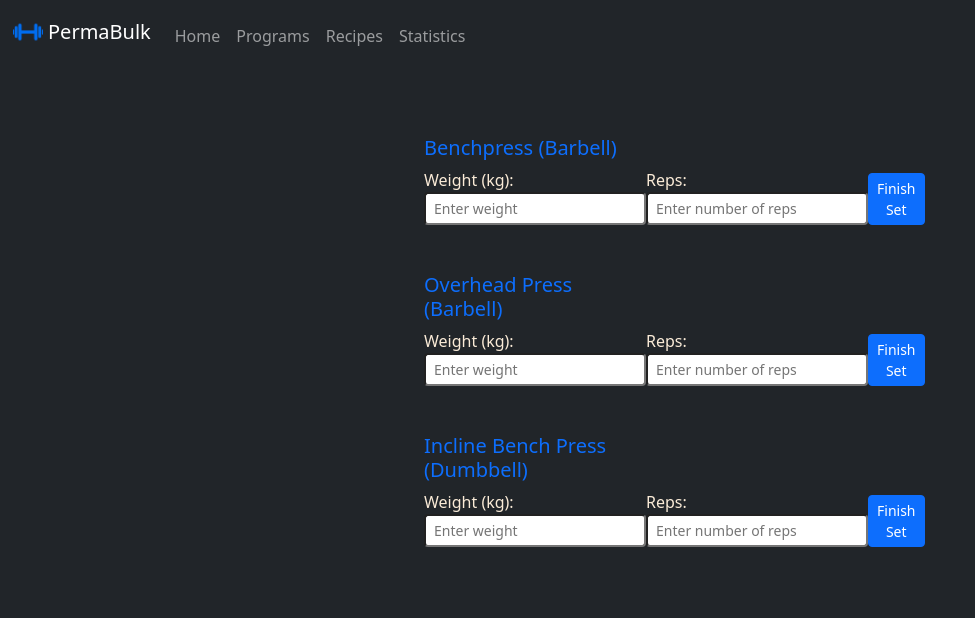
After one commit to Goochh/CS50-Final-project, a Flask app: page /program in a window 1280 px wide. The commit adds this page. Shown: the top 618 px of the page, without its empty margins (0-975 px from the left). Run offline with Flask 2, Linux system fonts and the light colour scheme.

Commit message:
Added database and static page of single workout

```diff
--- a/finalproject/app.py
+++ b/finalproject/app.py
@@ -1,3 +1,4 @@
+import sqlite3
 from flask import Flask, redirect, render_template, url_for, request
 
 app = Flask(__name__, static_folder='static')
@@ -9,6 +10,10 @@ def index():
 @app.route("/programs", methods=["GET"])
 def programs():
     return render_template("programs.html")
+
+@app.route("/program", methods=["GET"])
+def program():
+    return render_template("program.html")
 
 @app.route("/diet", methods=["GET"])
 def diet():
--- a/finalproject/static/css/styles.css
+++ b/finalproject/static/css/styles.css
@@ -27,22 +27,41 @@ body {
     max-width: 320px;
     }
 
-
-
-#homepagetext {
+.homepage {
     color:#0d6efd;
     font-family: 'Montserrat', sans-serif;
     font-style: italic;
-    padding-top: 4%;
+    text-align: center;
+    padding-left: 2em;
+    padding-right: 2em;
+    border:#0d6efd;
 
 }
 
-.statistictext {
+.darkmodetext {
     color:#0d6efd
+}
 
+.darkmodelabeltext{
+    color:antiquewhite;
 }
 
 .statisticimg {
     padding: 3%
 
 }
+
+.program {
+    display: flex;
+    align-items: flex-end;
+    justify-content: space-between;
+    padding:1.5em;
+}
+
+.navbar-brand{
+    margin-left: 1%;
+}
+
+.label {
+    color:antiquewhite;
+}
--- a/finalproject/templates/index.html
+++ b/finalproject/templates/index.html
@@ -10,8 +10,9 @@
         <div class="homepage" id="homepagetext">
         <h5>I'm baby activated charcoal marfa lumbersexual tacos meh quinoa dreamcatcher, chartreuse yes plz umami polaroid vape banjo chambray. Knausgaard 3 wolf moon vegan thundercats, quinoa food truck cronut gentrify intelligentsia. Listicle shoreditch gluten-free umami raw denim banjo chillwave whatever artisan adaptogen street art 8-bit gochujang semiotics.</h1>
         </div>
+
         <!-- carousel.nl -->
-        <div class="fixed-bottom">
+        <!-- <div class="fixed-bottom">
             <div id="carouselExampleIndicators" class="carousel slide" data-ride="carousel">
                 <ol class="carousel-indicators">
                 <li data-target="#carouselExampleIndicators" data-slide-to="0" class="active"></li>
@@ -50,6 +51,6 @@
                     <span class="sr-only">Next</span>
                 </a>
               </div>
-            </div>
+            </div>    -->
 
 {% endblock %}
--- a/finalproject/templates/layout.html
+++ b/finalproject/templates/layout.html
@@ -8,10 +8,7 @@
         <meta name="viewport" content="initial-scale=1, width=device-width">
 
         <!-- http://getbootstrap.com/docs/5.1/ -->
-        <link rel="stylesheet" href="https://stackpath.bootstrapcdn.com/bootstrap/4.5.2/css/bootstrap.min.css" integrity="sha384-JcKb8q3iqJ61gNV9KGb8thSsNjpSL0n8PARn9HuZOnIxN0hoP+VmmDGMN5t9UJ0Z" crossorigin="anonymous">
-        <script src="https://code.jquery.com/jquery-3.5.1.slim.min.js" integrity="sha384-DfXdz2htPH0lsSSs5nCTpuj/zy4C+OGpamoFVy38MVBnE+IbbVYUew+OrCXaRkfj" crossorigin="anonymous"></script>
-        <script src="https://cdn.jsdelivr.net/npm/popper.js@1.16.1/dist/umd/popper.min.js" integrity="sha384-9/reFTGAW83EW2RDu2S0VKaIzap3H66lZH81PoYlFhbGU+6BZp6G7niu735Sk7lN" crossorigin="anonymous"></script>
-        <script src="https://stackpath.bootstrapcdn.com/bootstrap/4.5.2/js/bootstrap.min.js" integrity="sha384-B4gt1jrGC7Jh4AgTPSdUtOBvfO8shuf57BaghqFfPlYxofvL8/KUEfYiJOMMV+rV" crossorigin="anonymous"></script>
+        <link href="https://cdn.jsdelivr.net/npm/bootstrap@5.2.3/dist/css/bootstrap.min.css" rel="stylesheet" integrity="sha384-rbsA2VBKQhggwzxH7pPCaAqO46MgnOM80zW1RWuH61DGLwZJEdK2Kadq2F9CUG65" crossorigin="anonymous">
         <script src="{{ url_for('static', filename='js/main.js') }}"></script>
 
         <link href="/static/css/styles.css" rel="stylesheet">
@@ -42,8 +39,9 @@
               </div>
             </nav>
 
-            <main class="container-fluid py-5 text-center">
+            <main class="container-fluid py-5">
               {% block main %}{% endblock %}
             </main>
+            <script src="https://cdn.jsdelivr.net/npm/bootstrap@5.2.3/dist/js/bootstrap.min.js" integrity="sha384-cuYeSxntonz0PPNlHhBs68uyIAVpIIOZZ5JqeqvYYIcEL727kskC66kF92t6Xl2V" crossorigin="anonymous"></script>
     </body>
 </html>
--- /dev/null
+++ b/finalproject/templates/program.html
@@ -0,0 +1,72 @@
+{% extends "layout.html" %}
+
+{% block title %}
+    Programs
+{% endblock %}
+
+{% block main %}
+
+
+
+                <div class="program">
+                        <div class="form-group">
+                            <div class="darkmodetext" >
+                                <h5>Benchpress (Barbell)</h5>
+                            </div>
+                            <label class="darkmodelabeltext" for="weight">Weight (kg):</label>
+                            <input type="number" class="form-control-sm" id="weight" placeholder="Enter weight">
+                        </div>
+                        <div class="form-group">
+                            <label class="darkmodelabeltext" for="reps">Reps:</label>
+                            <input type="number" class="form-control-sm" id="reps" placeholder="Enter number of reps">
+                        </div>
+                        <button class="btn btn-primary btn-sm" onclick="startTimer()">Finish Set</button>
+
+                    <div id="timer"></div>
+                </div>
+
+                <div class="program">
+                    <div class="form-group">
+                        <div class="darkmodetext" >
+                            <h5>Overhead Press (Barbell)</h5>
+                        </div>
+                        <label class="darkmodelabeltext" for="weight">Weight (kg):</label>
+                        <input type="number" class="form-control-sm" id="weight" placeholder="Enter weight">
+                    </div>
+                    <div class="form-group">
+                        <label class="darkmodelabeltext" for="reps">Reps:</label>
+                        <input type="number" class="form-control-sm" id="reps" placeholder="Enter number of reps">
+                    </div>
+                    <button class="btn btn-primary btn-sm" onclick="startTimer()">Finish Set</button>
+
+                <div id="timer"></div>
+            </div>
+
+
+
+            <div class="program">
+                <div class="form-group">
+                    <div class="darkmodetext" >
+                        <h5>Incline Bench Press (Dumbbell)</h5>
+                    </div>
+                    <label class="darkmodelabeltext" for="weight">Weight (kg):</label>
+                    <input type="number" class="form-control-sm" id="weight" placeholder="Enter weight">
+                </div>
+                <div class="form-group">
+                    <label class="darkmodelabeltext" for="reps">Reps:</label>
+                    <input type="number" class="form-control-sm" id="reps" placeholder="Enter number of reps">
+                </div>
+                <button class="btn btn-primary btn-sm" onclick="startTimer()">Finish Set</button>
+
+            <div id="timer"></div>
+        </div>
+
+    <script>
+    // Timer function that starts when the button is clicked
+    function startTimer() {
+        // Code for starting the timer
+    }
+    </script>
+
+
+{% endblock %}
--- a/finalproject/templates/programs.html
+++ b/finalproject/templates/programs.html
@@ -22,7 +22,7 @@
                 <div class="card-body">
                   <h5 class="card-title">Reddit PPL</h5>
                   <p class="card-text">Reddit PPL, 6 day split for beginner bodybuilding</p>
-                  <a href="ppl.html" class="btn btn-info">Click</a>
+                  <a href="/program" class="btn btn-info">Click</a>
                 </div>
               </div>
             </div>
--- a/finalproject/templates/statistics.html
+++ b/finalproject/templates/statistics.html
@@ -6,7 +6,7 @@
 
 {% block main %}
 
-<div class="statistictext">
+<div class="darkmodetext">
     <h1>Coming soon~!</h1>
 </div>
 
```
Also changed, not shown: finalproject/static/js/main.js (deleted, +0 -16 lines), finalproject/permabulk.db (added), finalproject/templates/ppl.html (deleted).
